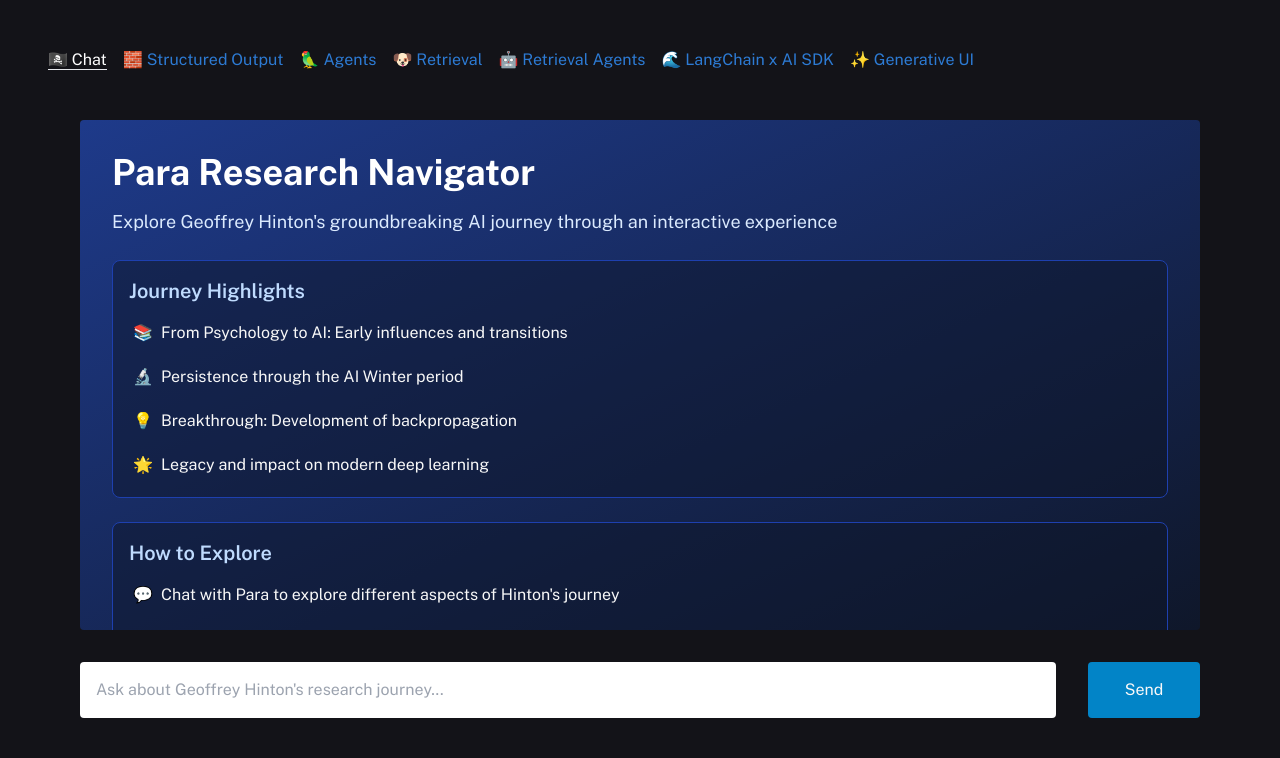
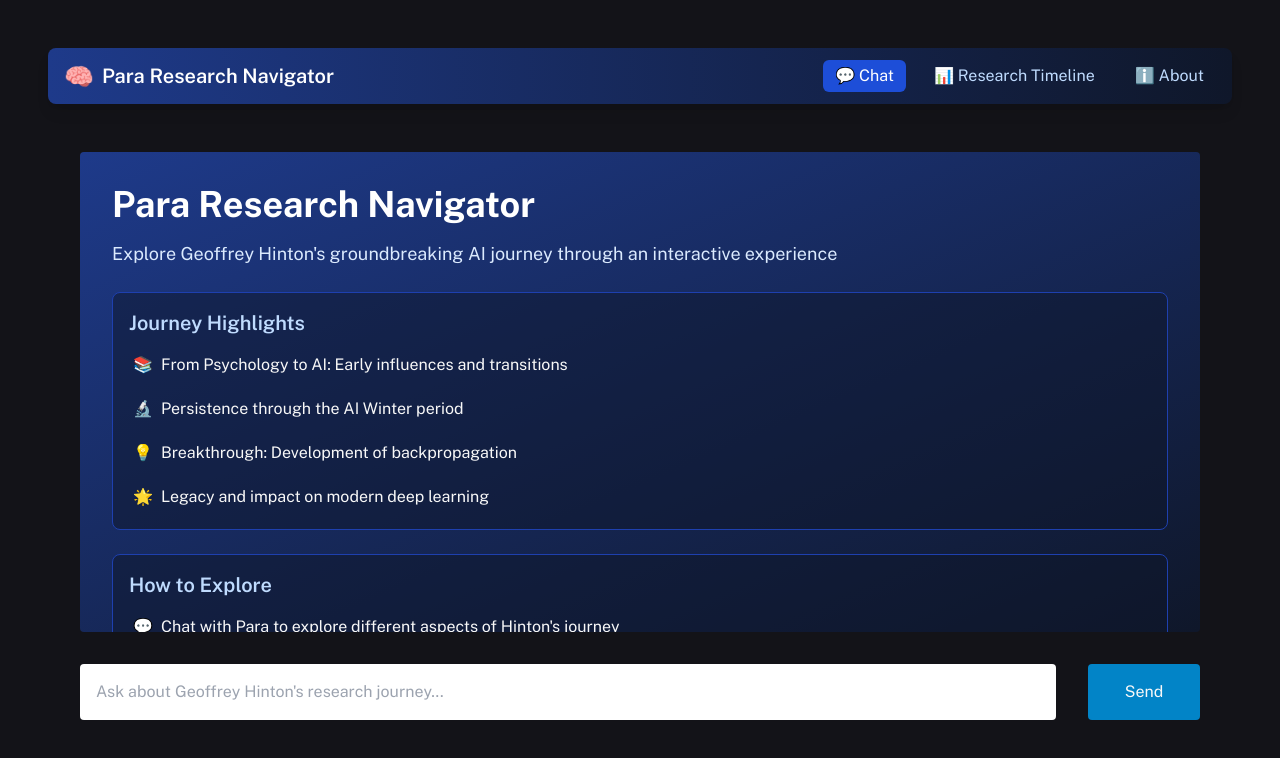
Before and after one commit to Paraparas/ParaGraph, a Next.js app: page / in a window 1280 px wide. Shown: the top 758 px of the page. Built offline with nearby package versions, Linux system fonts and the light colour scheme.

Commit message:
Change Navigation Bar

```diff
--- a/components/Navbar.tsx
+++ b/components/Navbar.tsx
@@ -4,15 +4,48 @@ import { usePathname } from 'next/navigation';
 
 export function Navbar() {
   const pathname = usePathname();
+
   return (
-    <nav className="mb-4">
-      <a className={`mr-4 ${pathname === "/" ? "text-white border-b" : ""}`} href="/">🏴‍☠️ Chat</a>
-      <a className={`mr-4 ${pathname === "/structured_output" ? "text-white border-b" : ""}`} href="/structured_output">🧱 Structured Output</a>
-      <a className={`mr-4 ${pathname === "/agents" ? "text-white border-b" : ""}`} href="/agents">🦜 Agents</a>
-      <a className={`mr-4 ${pathname === "/retrieval" ? "text-white border-b" : ""}`} href="/retrieval">🐶 Retrieval</a>
-      <a className={`mr-4 ${pathname === "/retrieval_agents" ? "text-white border-b" : ""}`} href="/retrieval_agents">🤖 Retrieval Agents</a>
-      <a className={`mr-4 ${pathname === "/ai_sdk" ? "text-white border-b" : ""}`} href="/ai_sdk">🌊 LangChain x AI SDK</a>
-      <a className={`mr-4 ${pathname === "/generative_ui" ? "text-white border-b" : ""}`} href="/generative_ui">✨ Generative UI</a>
+    <nav className="mb-4 px-4 py-3 bg-gradient-to-r from-blue-900 to-slate-900 rounded-lg shadow-lg">
+      <div className="flex items-center justify-between">
+        <div className="flex items-center space-x-2">
+          <span className="text-2xl">🧠</span>
+          <span className="text-xl font-semibold text-white">Para Research Navigator</span>
+        </div>
+
+        <div className="flex items-center space-x-4">
+          <a
+            className={`px-3 py-1 rounded-md transition-colors duration-200 ${
+              pathname === "/"
+                ? "bg-blue-700 text-white"
+                : "text-blue-200 hover:bg-blue-800"
+            }`}
+            href="/"
+          >
+            💬 Chat
+          </a>
+          <a
+            className={`px-3 py-1 rounded-md transition-colors duration-200 ${
+              pathname === "/timeline"
+                ? "bg-blue-700 text-white"
+                : "text-blue-200 hover:bg-blue-800"
+            }`}
+            href="/timeline"
+          >
+            📊 Research Timeline
+          </a>
+          <a
+            className={`px-3 py-1 rounded-md transition-colors duration-200 ${
+              pathname === "/about"
+                ? "bg-blue-700 text-white"
+                : "text-blue-200 hover:bg-blue-800"
+            }`}
+            href="/about"
+          >
+            ℹ️ About
+          </a>
+        </div>
+      </div>
     </nav>
   );
 }
```
